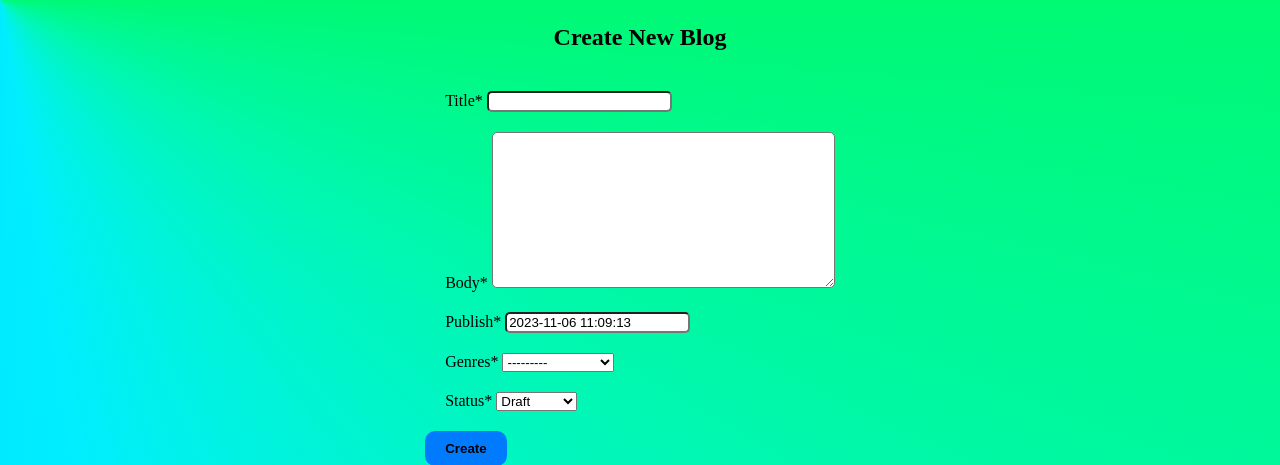
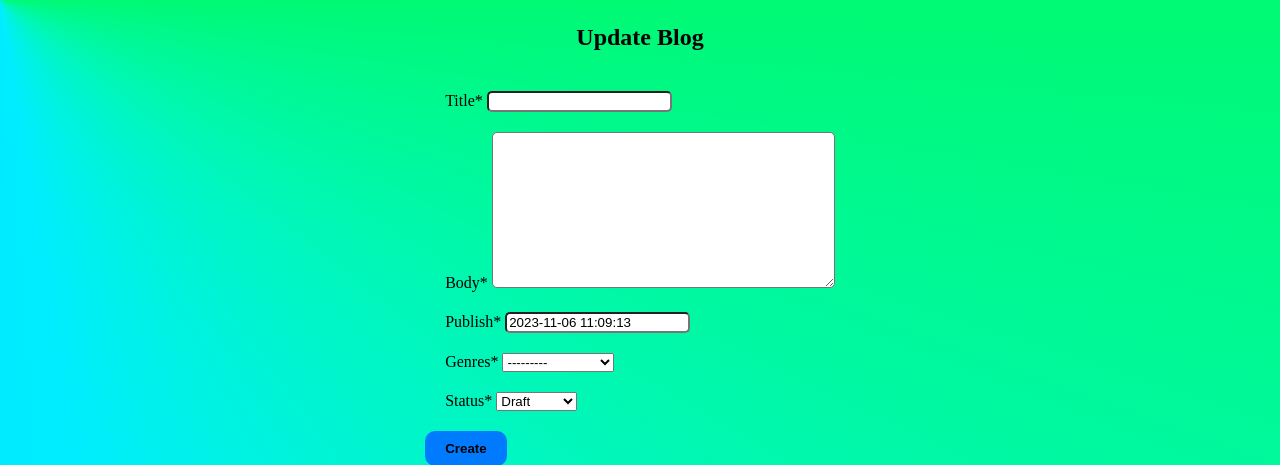
Before and after one commit to Asmit-Kumar/JoystickJournies, a Django app: page /newpost/ in a window 1280 px wide. Shown: the top 465 px of the page. Run offline with Django 4.2, Linux system fonts and the light colour scheme; a user stored in the database is signed in; some libraries are stand-ins or nearby versions.

Commit message:
Update postform.html

```diff
--- a/templates/Blog/postform.html
+++ b/templates/Blog/postform.html
@@ -4,7 +4,7 @@
 <div class="container">
   <div class="row justify-content-center">
     <div class="formdiv">
-      <h1 class="text-center mb-4">Create New Blog</h1>
+      <h1 class="text-center mb-4">Update Blog</h1>
       <form method="POST" class="text-center">
         {% csrf_token %}
         <div class="mb-3 form-group">
```
